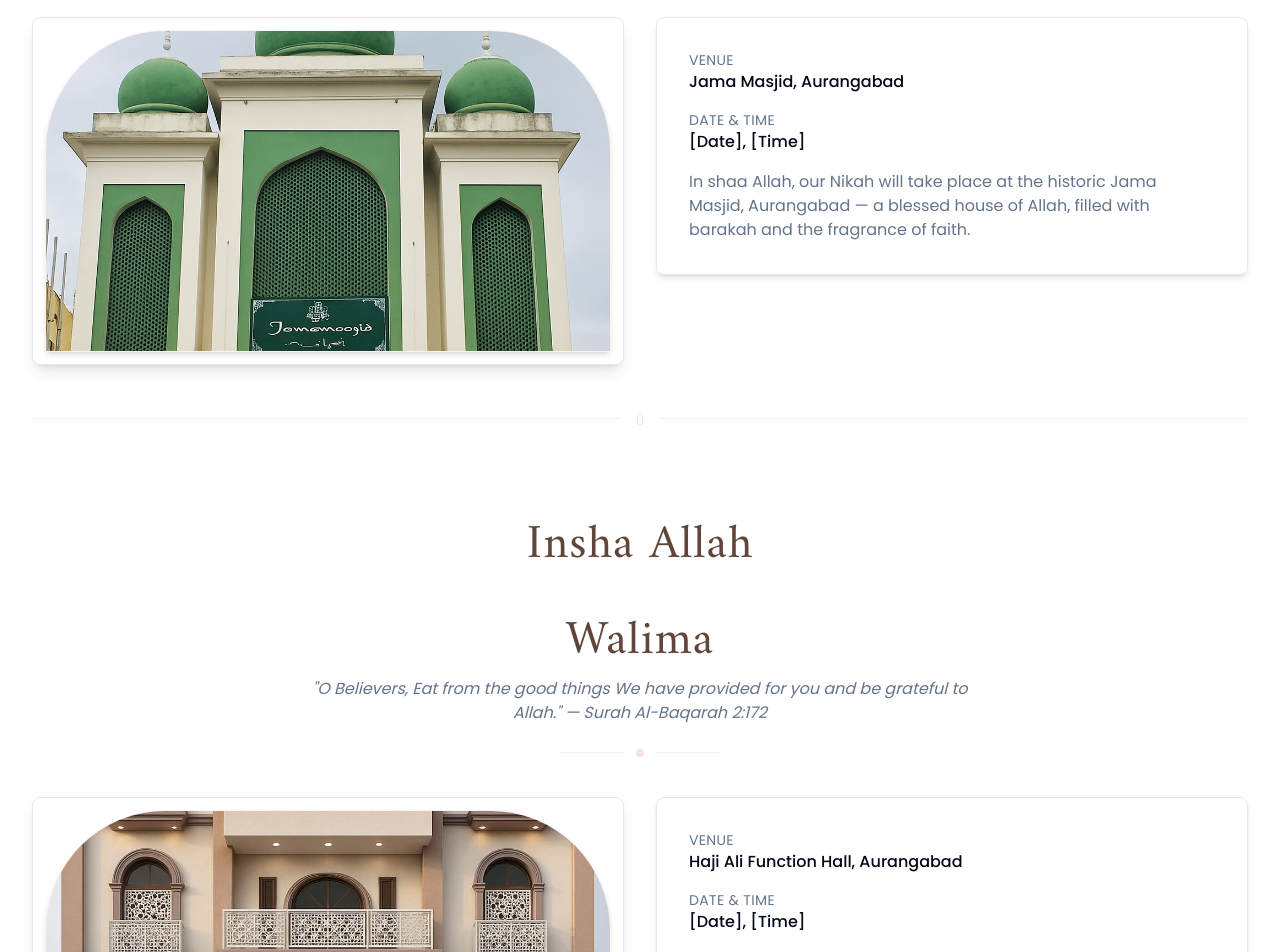
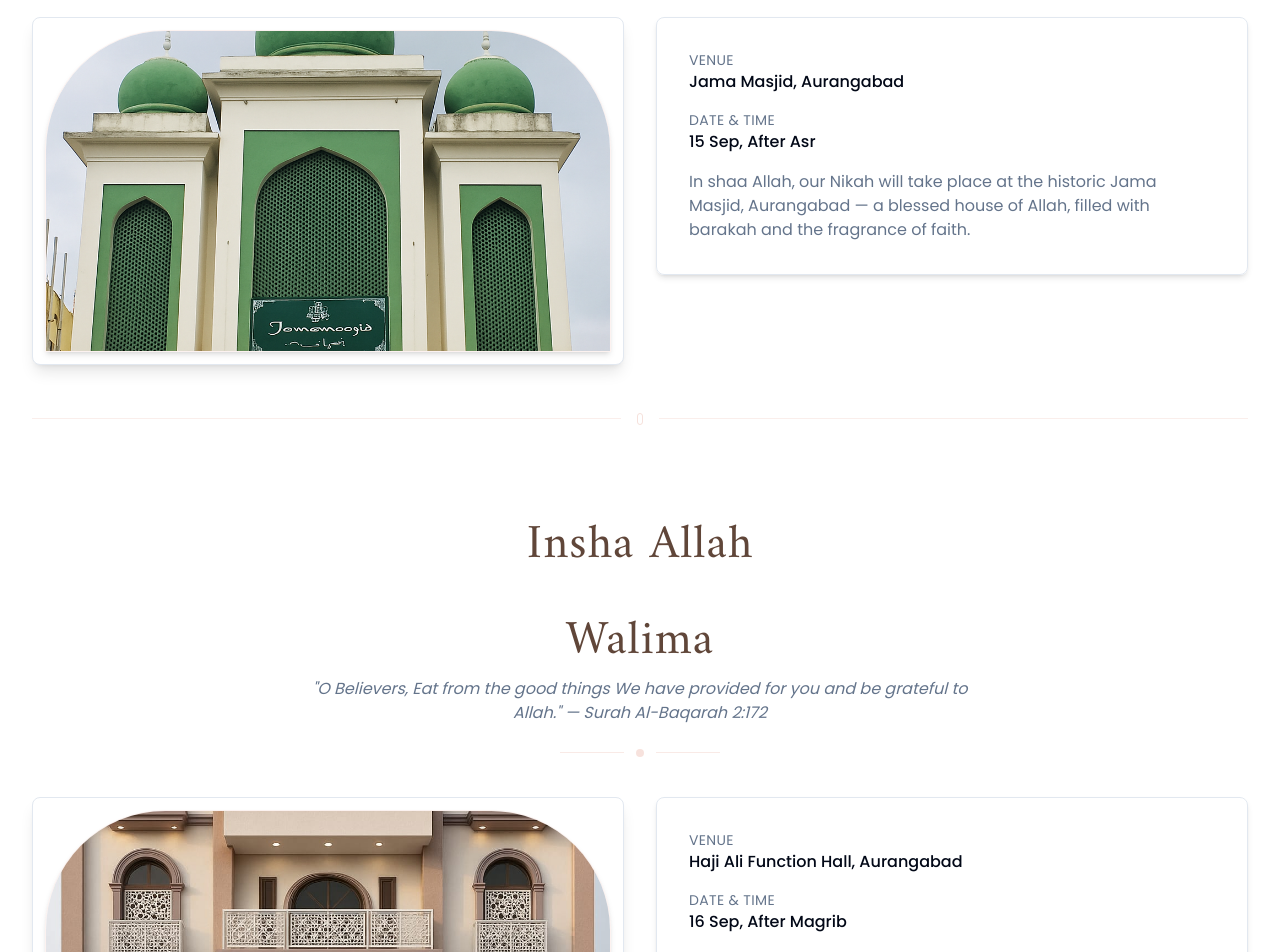
Before and after one commit to syedtalha88/love-pixel-perfect-page, a React (Vite) app: page / in a window 1280 px wide. Shown: the part 1580-2532 px from the top of the page. Built offline with nearby package versions, Linux system fonts and the light colour scheme; a web font is replaced by a local one.

Commit message:
this is final

```diff
--- a/src/pages/Index.tsx
+++ b/src/pages/Index.tsx
@@ -179,7 +179,7 @@ const NikahSection = () => {
               </div>
               <div>
                 <dt className="text-sm uppercase tracking-wide text-muted-foreground">Date & Time</dt>
-                <dd className="text-foreground font-medium">[Date], [Time]</dd>
+                <dd className="text-foreground font-medium">15 Sep, After Asr</dd>
               </div>
               <div>
                 <dt className="text-sm uppercase tracking-wide text-muted-foreground"></dt>
@@ -242,7 +242,7 @@ const WalimaSection = () => {
               </div>
               <div>
                 <dt className="text-sm uppercase tracking-wide text-muted-foreground">Date & Time</dt>
-                <dd className="text-foreground font-medium">[Date], [Time]</dd>
+                <dd className="text-foreground font-medium">16 Sep, After Magrib</dd>
               </div>
               <div>
                 <dt className="text-sm uppercase tracking-wide text-muted-foreground"></dt>
```
